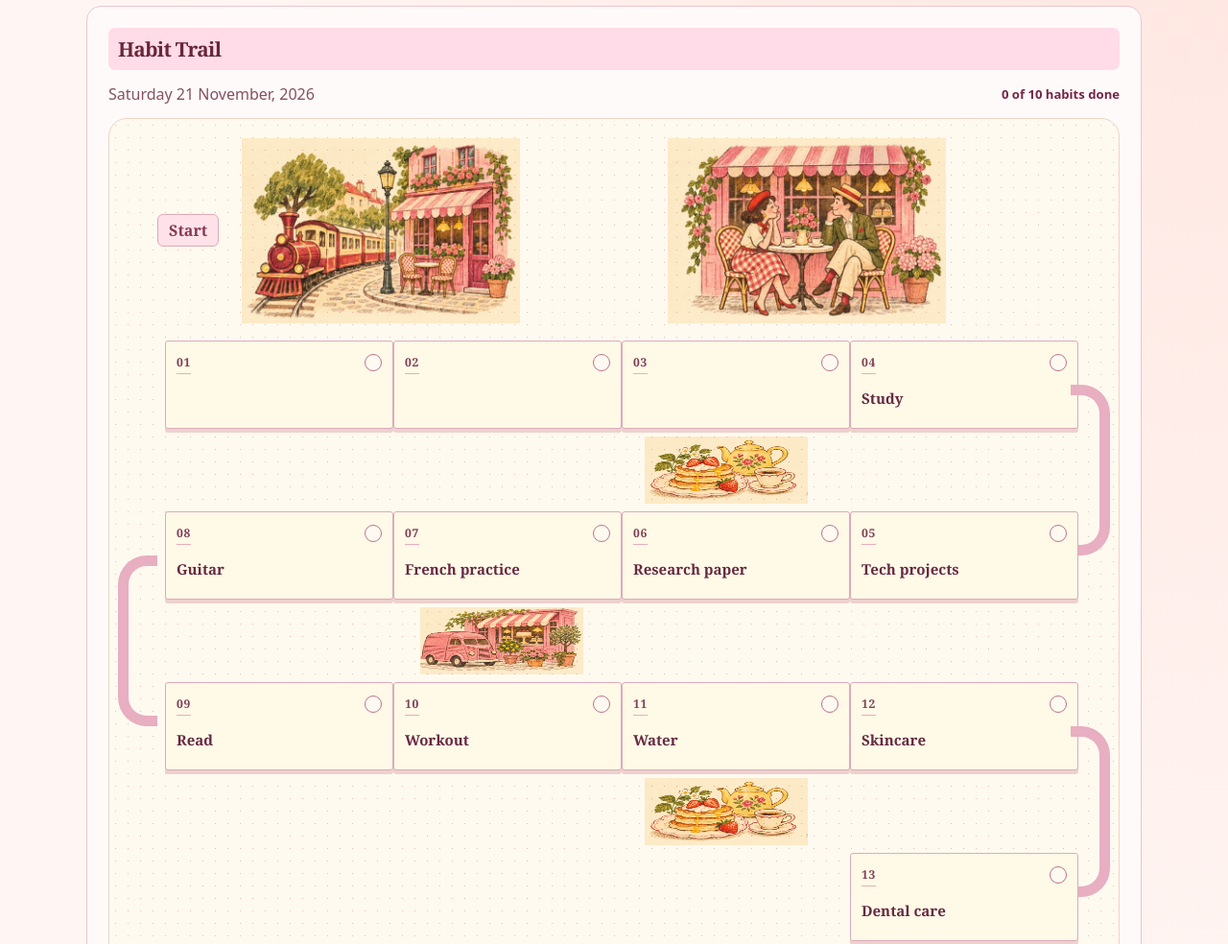
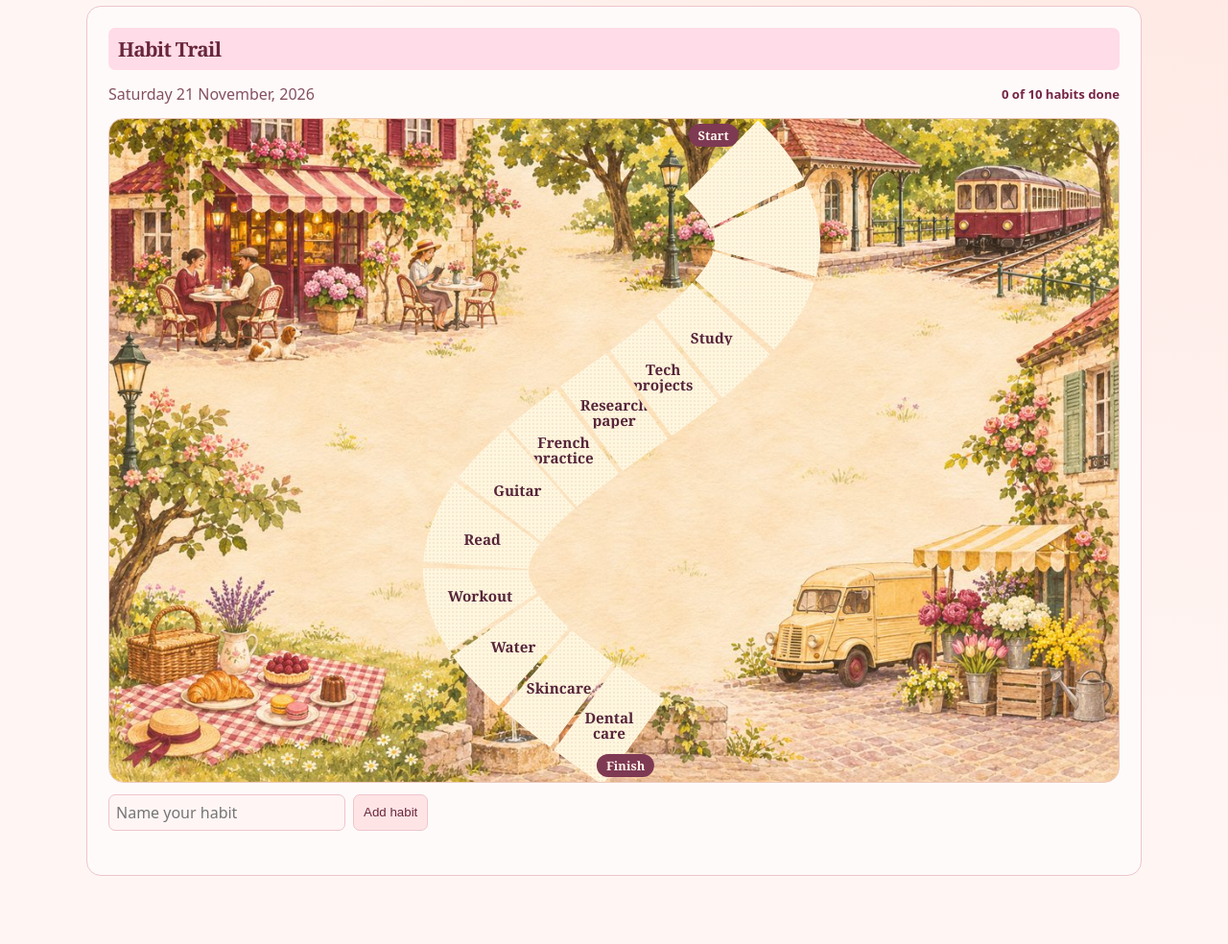
Before and after one commit to srivastavaprisha29-ops/Prisha-s-Daily-, a plain HTML site: page index.html in a window 1280 px wide. Shown: the part 620-1604 px from the top of the page at 96% size. After the commit the page ends 1581 px from the top, so only its background shows below. Drawn offline with Linux system fonts and the light colour scheme.

Commit message:
Draw the interactive Habit Trail as a curved road through one illustrated map

```diff
--- a/index.html
+++ b/index.html
@@ -84,92 +84,42 @@ button.link{color:#7c2949}
 @media(max-width:500px){header{min-height:96px;padding:14px} h1{font-size:2rem} .flip b{font-size:1.5rem} nav button{padding:6px 8px}}
 
 
-/* Habit Trail */
+
+/* Illustrated Habit Trail */
 #habit-trail{scroll-margin-top:16px}
 #habit-trail .heading{background:#ffdce7}
 .habit-intro{display:flex;justify-content:space-between;align-items:center;gap:12px;flex-wrap:wrap;margin:14px 0}
 .habit-intro output{color:#752544;font-weight:700}
 .habit-board{
-  --bend:clamp(17px,4vw,40px);
-  --row-gap:38px;
-  margin:0;padding:20px calc(var(--bend) + 10px);
-  border:1px solid #efd4c5;border-radius:19px;
-  background-color:#fff8eb;
-  background-image:radial-gradient(#ecc9bf 0.7px,transparent 0.7px);
-  background-size:13px 13px;
+  position:relative;isolation:isolate;overflow:hidden;
+  min-height:480px;border:1px solid #edc9bc;border-radius:16px;
+  background:#fff4dc url("habit-neighborhood.jpg") center / 100% 100% no-repeat;
 }
-.habit-flourish{display:flex;justify-content:space-between;align-items:center;gap:10px;color:#873953;font-family:Georgia,serif}
-.habit-flourish strong{border:1px solid #e0a9b5;border-radius:6px;padding:5px 11px;background:#ffe2e9}
-.habit-flourish span{font-size:clamp(1.15rem,4vw,2rem);letter-spacing:.12em}
-.habit-path{display:grid;grid-template-columns:repeat(4,minmax(0,1fr));grid-auto-rows:minmax(110px,1fr);gap:var(--row-gap) 0;list-style:none;padding:0!important;margin:18px 0}
-.habit-step{position:relative;grid-column:var(--column);grid-row:var(--row);margin:0!important;min-width:0}
-.habit-step:not(:last-child)::after{display:none;content:"";position:absolute;pointer-events:none;box-sizing:border-box;top:50%;width:calc(var(--bend) + 1px);height:calc(100% + var(--row-gap));border:11px solid #e8aec1}
-.habit-step[data-direction=down][data-side=right]:not(:last-child)::after{display:block;left:100%;border-left:0;border-radius:0 30px 30px 0}
-.habit-step[data-direction=down][data-side=left]:not(:last-child)::after{display:block;right:100%;border-right:0;border-radius:30px 0 0 30px}
-button.habit-tile{position:relative;width:100%;height:100%;display:grid;grid-template-rows:auto 1fr;gap:5px;text-align:left;padding:10px 11px;border:1px solid #d9a6b1;border-radius:3px;background:#fffdf1;color:#652a42;box-shadow:0 4px 0 #edd1cd;transition:background .18s ease}
-button.habit-tile:hover:not(:disabled){border-color:#a65170}
-button.habit-tile:focus-visible{z-index:1}
-button.habit-tile[aria-pressed=true]{background:#f6a5c5;border-color:#b5577c}
+.habit-path{position:absolute;inset:0;list-style:none;margin:0!important;padding:0!important;pointer-events:none}
+.habit-path .habit-step{position:static;margin:0}
+button.habit-tile{
+  position:absolute;inset:0;width:100%;height:100%;padding:0;margin:0;
+  border:0;border-radius:0;pointer-events:auto;
+  background-color:#fff6de;color:#56253a;clip-path:var(--road-shape);
+  background-image:radial-gradient(#9d654a25 .65px,transparent .8px);
+  background-size:4px 4px;
+  transition:background-color .18s ease;
+}
+button.habit-tile[aria-pressed=true]{background-color:#ef91ba}
+button.habit-tile:hover:not(:disabled),button.habit-tile:focus-visible{background-color:#f5d9d3}
+button.habit-tile[aria-pressed=true]:hover,button.habit-tile[aria-pressed=true]:focus-visible{background-color:#e779aa}
 button.habit-tile:disabled{opacity:1;cursor:default}
-.habit-tile-top{display:flex;align-items:center;justify-content:space-between;gap:6px}
-.habit-check{display:grid;place-items:center;width:18px;height:18px;border:1px solid #b9748b;border-radius:50%;background:#fffaf1;color:#782848;font-weight:800}
-.habit-title{font-family:Georgia,serif;font-weight:700;font-size:.94rem;overflow-wrap:anywhere;align-self:center}
+.habit-caption{
+  position:absolute;left:var(--label-x);top:var(--label-y);width:var(--label-width);
+  transform:translate(-50%,-50%);text-align:center;pointer-events:none;
+  font:700 clamp(.73rem,1.6vw,.95rem)/1.08 Georgia,serif;
+}
+.habit-title{display:-webkit-box;-webkit-box-orient:vertical;-webkit-line-clamp:2;overflow:hidden;overflow-wrap:anywhere}
+.habit-check{display:inline-block;margin-top:2px;font:700 .75rem/1 system-ui}
+.habit-check:empty{display:none}
+.habit-sign{position:absolute;z-index:1;transform:translate(-50%,-50%);pointer-events:none;padding:3px 10px;border-radius:20px;background:#7e3953;color:#fff4e8;font:700 .8rem Georgia,serif}
 .habit-feedback{min-height:1.3em;margin-top:7px;font-size:.85rem}
-@media(max-width:620px){
-  .habit-path{grid-template-columns:repeat(2,minmax(0,1fr))}
-  .habit-step{grid-column:var(--small-column);grid-row:var(--small-row)}
-  .habit-step[data-direction=down][data-side]:not(:last-child)::after{display:none}
-  .habit-step[data-small-direction=down][data-small-side=right]:not(:last-child)::after{display:block;left:100%;right:auto;border:11px solid #e8aec1;border-left:0;border-radius:0 30px 30px 0}
-  .habit-step[data-small-direction=down][data-small-side=left]:not(:last-child)::after{display:block;right:100%;left:auto;border:11px solid #e8aec1;border-right:0;border-radius:30px 0 0 30px}
-}
 @media(prefers-reduced-motion:reduce){button.habit-tile{transition:none}}
-
-.habit-board{
-  --row-gap:86px;
-  background-color:#fffaf0;
-  background-image:radial-gradient(#e6bbaf 0.65px,transparent 0.65px);
-}
-.habit-flourish{
-  display:grid;
-  grid-template-columns:minmax(0,1fr) minmax(0,1fr) auto;
-  align-items:end;
-  gap:clamp(6px,2vw,24px);
-}
-.habit-flourish:first-child{grid-template-columns:auto minmax(0,1fr) minmax(0,1fr)}
-.habit-flourish strong{align-self:center}
-.trail-scene{
-  display:block;width:100%;aspect-ratio:1.5;max-width:290px;
-  background-image:url("trail-illustrations.jpg");
-  background-size:200% 200%;background-repeat:no-repeat;
-  mix-blend-mode:multiply;
-}
-.trail-scene-train{background-position:left top}
-.trail-scene-cafe{background-position:right top}
-.trail-scene-pastry{background-position:left bottom}
-.trail-scene-shop{background-position:right bottom}
-.trail-milepost{
-  font:700 .76rem Georgia,serif;letter-spacing:.06em;
-  color:#7f3f57;border-bottom:1px solid #e8acba;padding:3px 0;
-}
-.habit-path{grid-auto-rows:minmax(92px,1fr)}
-.habit-step::before{
-  content:"";display:none;position:absolute;pointer-events:none;
-  top:calc(100% + 8px);width:min(130%,170px);height:70px;
-  background-image:url("trail-illustrations.jpg");background-size:200% 200%;
-  background-repeat:no-repeat;mix-blend-mode:multiply;
-}
-.habit-step[data-direction=down][data-side=right]:not(:last-child)::before{
-  display:block;right:115%;background-position:left bottom;
-}
-.habit-step[data-direction=down][data-side=left]:not(:last-child)::before{
-  display:block;left:115%;background-position:right bottom;
-}
-button.habit-tile{background:#fff9e7;border-color:#dcaabb}
-button.habit-tile[aria-pressed=true]{background:#f59bbd;border-color:#be5d83}
-@media(max-width:620px){
-  .habit-board{--row-gap:48px}
-  .habit-step[data-direction=down][data-side]:not(:last-child)::before{display:none}
-}
 </style>
 </head>
 <body>
@@ -476,8 +426,54 @@ function renderSchedule() {
 const habitLabels = ["Study","Tech projects","Research paper","French practice","Guitar","Read","Workout","Water","Skincare","Dental care"];
 
 let updateTrailTasks = () => {};
+let trailObserver;
+
+function layoutTrail(board, tiles, startSign, finishSign) {
+  const width = board.clientWidth;
+  if (!width) return;
+  const vertical = Math.max(420, tiles.length * (width < 480 ? 53 : 47));
+  const height = vertical + 82;
+  board.style.height = height + "px";
+  const amplitude = Math.min(width * .23, 152);
+  const halfRoad = Math.min(width * .18, 55);
+  const frequency = 2 * Math.PI / Math.max(480, amplitude * 4.5);
+  const phase = .75;
+  const points = [];
+  let length = 0;
+  for (let y = 0; y <= vertical; y++) {
+    const angle = phase + y * frequency;
+    const x = width / 2 + amplitude * Math.sin(angle);
+    const slope = amplitude * frequency * Math.cos(angle);
+    if (y) length += Math.hypot(x - points[y - 1].x, 1);
+    const normal = Math.hypot(1, slope);
+    points.push({x,y:y + 41,nx:1 / normal,ny:-slope / normal,length});
+  }
+  const percentage = (x,y) => (100*x/width).toFixed(3) + "% " + (100*y/height).toFixed(3) + "%";
+  const segmentLength = length / tiles.length;
+  let cursor = 0;
+  tiles.forEach((tile,index) => {
+    const section = [];
+    const first = index * segmentLength + (index ? 1.5 : 0);
+    const last = (index + 1) * segmentLength - (index === tiles.length - 1 ? 0 : 1.5);
+    while (points[cursor].length < first) cursor++;
+    while (cursor < points.length && points[cursor].length <= last) section.push(points[cursor++]);
+    const left = section.map(p => percentage(p.x - p.nx*halfRoad,p.y - p.ny*halfRoad));
+    const right = section.slice().reverse().map(p => percentage(p.x + p.nx*halfRoad,p.y + p.ny*halfRoad));
+    const middle = section[Math.floor(section.length / 2)];
+    tile.style.setProperty("--road-shape","polygon(" + left.concat(right).join(",") + ")");
+    tile.style.setProperty("--label-x",100*middle.x/width + "%");
+    tile.style.setProperty("--label-y",100*middle.y/height + "%");
+    tile.style.setProperty("--label-width",Math.min(halfRoad * 1.45,88) + "px");
+  });
+  startSign.style.left = 100*points[0].x/width + "%";
+  startSign.style.top = "17px";
+  finishSign.style.left = 100*points.at(-1).x/width + "%";
+  finishSign.style.bottom = "5px";
+  finishSign.style.transform = "translateX(-50%)";
+}
 function renderHabitBoard() {
   const root = get("habit-content");
+  trailObserver?.disconnect();
   root.replaceChildren();
   const habits = [...habitLabels, ...(tools.customHabits || [])];
   const checked = tools["habits:" + dateKey(selected)] ??= {};
@@ -488,44 +484,32 @@ function renderHabitBoard() {
   progress.setAttribute("aria-live","polite");
   const board = element("div",undefined,root);
   board.className = "habit-board";
-  const opening = element("div",undefined,board);
-  opening.className = "habit-flourish";
-  element("strong","Start",opening);
-  element("span",undefined,opening).className = "trail-scene trail-scene-train";
-  element("span",undefined,opening).className = "trail-scene trail-scene-cafe";
+  const startSign = element("strong","Start",board);
+  startSign.className = "habit-sign";
   const path = element("ol",undefined,board);
   path.className = "habit-path";
   function updateProgress() {
     progress.textContent = habits.filter(habit => Object.hasOwn(checked,habit) && checked[habit]).length + " of " + habits.length + " habits done";
   }
   const taskTiles = [];
+  const roadTiles = [];
   const taskCount = tasksFor(selected).length;
   const labels = [...Array(taskCount).fill(""), ...habits];
   for (const [index, habit] of labels.entries()) {
     const step = element("li",undefined,path);
     step.className = "habit-step";
-    for (const [width,prefix,directionKey,sideKey] of [[4,"","direction","side"],[2,"small-","smallDirection","smallSide"]]) {
-      const row = Math.floor(index / width);
-      const offset = index % width;
-      const reverse = row % 2 === 1;
-      step.style.setProperty("--" + prefix + "row",row + 1);
-      step.style.setProperty("--" + prefix + "column",reverse ? width - offset : offset + 1);
-      step.dataset[sideKey] = reverse ? "left" : "right";
-      step.dataset[directionKey] = offset === width - 1 ? "down" : reverse ? "left" : "right";
-    }
     const tile = element("button",undefined,step);
     tile.type = "button";
     tile.className = "habit-tile";
-    const top = element("span",undefined,tile);
-    top.className = "habit-tile-top";
-    const marker = element("span",String(index + 1).padStart(2,"0"),top);
-    marker.className = "trail-milepost";
-    marker.setAttribute("aria-hidden","true");
-    const check = element("span",undefined,top);
+    roadTiles.push(tile);
+    const caption = element("span",undefined,tile);
+    caption.className = "habit-caption";
+    const title = element("span",habit,caption);
+    tile.title = habit;
+    title.className = "habit-title";
+    const check = element("span",undefined,caption);
     check.className = "habit-check";
     check.setAttribute("aria-hidden","true");
-    const title = element("span",habit,tile);
-    title.className = "habit-title";
     if (index < taskCount) {
       taskTiles.push({tile,title,check});
       tile.addEventListener("click",() => {
@@ -557,6 +541,7 @@ function renderHabitBoard() {
       const {text,done} = tasks[index];
       const hasTask = Boolean(text.trim());
       title.textContent = hasTask ? text : "";
+      tile.title = hasTask ? text : "";
       tile.disabled = !hasTask;
       tile.setAttribute("aria-label",hasTask ? text : "Empty daily task slot " + (index + 1));
       tile.setAttribute("aria-pressed",String(hasTask && done));
@@ -565,11 +550,12 @@ function renderHabitBoard() {
   };
   updateTrailTasks();
   updateProgress();
-  const finish = element("div",undefined,board);
-  finish.className = "habit-flourish";
-  element("span",undefined,finish).className = "trail-scene trail-scene-pastry";
-  element("span",undefined,finish).className = "trail-scene trail-scene-shop";
-  element("strong","Finish",finish);
+  const finishSign = element("strong","Finish",board);
+  finishSign.className = "habit-sign";
+  const resize = () => layoutTrail(board,roadTiles,startSign,finishSign);
+  resize();
+  trailObserver = new ResizeObserver(resize);
+  trailObserver.observe(board);
   const form = element("form",undefined,root);
   const input = element("input",undefined,form);
   input.required = true;
```
Also changed, not shown: habit-neighborhood.jpg (added), trail-illustrations.jpg (deleted).
